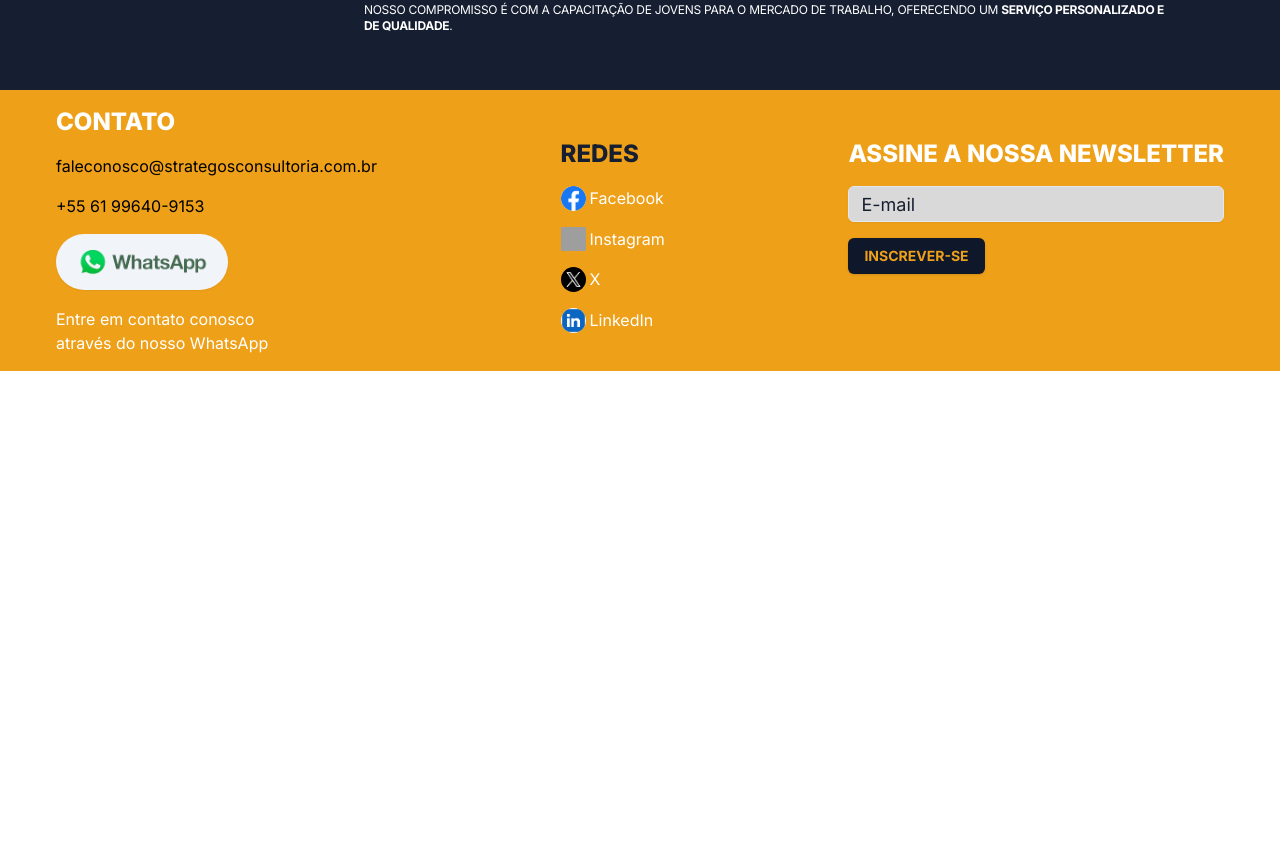
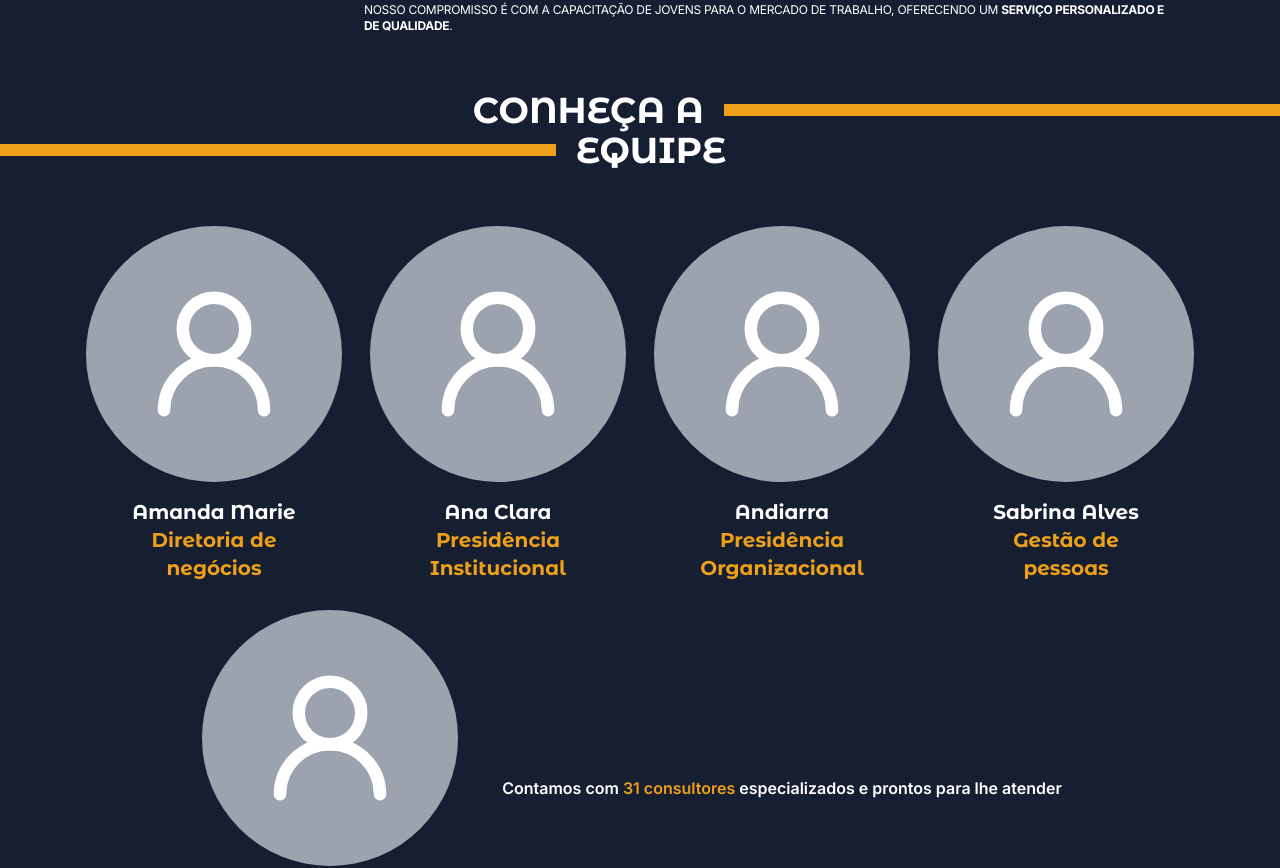
Before and after one commit to LucasVitorVD/stratego-website, a Next.js app: page /sobre in a window 1280 px wide. Shown: the part 854-1722 px from the top of the page. Before the commit the page ends 1225 px from the top, so only its background shows below. Built offline with nearby package versions, Linux system fonts and the light colour scheme; grey boxes are pictures that could not be loaded.

Commit message:
feat/team section

```diff
--- a/next.config.js
+++ b/next.config.js
@@ -1,4 +1,15 @@
 /** @type {import('next').NextConfig} */
-const nextConfig = {}
+const nextConfig = {
+  images: {
+    remotePatterns: [
+      {
+        protocol: 'https',
+        hostname: 'placehold.co',
+        port: '',
+        pathname: '/600x400.png',
+      },
+    ],
+  },
+}
 
 module.exports = nextConfig
--- a/src/app/globals.css
+++ b/src/app/globals.css
@@ -87,7 +87,7 @@
   }
 
   .heroText {
-    @apply text-2xl md:text-4xl font-extralight text-primary-textPrimary
+    @apply text-4xl md:text-3xl lg:text-4xl font-extralight text-primary-textPrimary
   }
 
   .title {
--- a/src/app/page.tsx
+++ b/src/app/page.tsx
@@ -7,9 +7,9 @@ export default function Home() {
   return (
     <div>
       <Hero imageSrc="/images/congresso-brasil.jpg" footer>
-        <div className="flex flex-col flex-1 items-center justify-center gap-9 md:flex-row lg:gap-28">
+        <div className="flex flex-col flex-1 items-start justify-center gap-36 md:flex-row md:items-center lg:gap-28">
           <p className="heroText">
-            <span className="border-b-2">Consultoria</span> Política
+            <span className="border-b-2 block md:inline">Consultoria</span> Política
           </p>
           <p className="heroText">
             Melhor E.J de ciência
--- a/src/app/sobre/page.tsx
+++ b/src/app/sobre/page.tsx
@@ -1,6 +1,6 @@
 import Hero from "@/components/section/Hero";
 import Info from "@/components/section/Info";
-import Image from "next/image";
+import Team from "@/components/section/Team";
 
 export default function About() {
   return (
@@ -13,6 +13,7 @@ export default function About() {
         </div>
       </Hero>
       <Info />
+      <Team />
     </div>
   );
 }
--- /dev/null
+++ b/src/components/card/EmployeeCard.tsx
@@ -0,0 +1,20 @@
+import { UserRound } from "lucide-react";
+
+interface Props {
+  name: string,
+  activity: string
+}
+
+export default function EmployeeCard({ name, activity }: Props) {
+  return (
+    <div className="flex flex-col items-center gap-4">
+      <div className="flex items-center justify-center h-64 w-64 rounded-full bg-gray-400">
+        <UserRound size={150} />
+      </div>
+      <div className="text-center text-xl font-bold font-montserrat_alt">
+        <p>{name}</p>
+        <p className="text-highlightYellow w-[196px]">{activity}</p>
+      </div>
+    </div>
+  );
+}
--- a/src/components/header/Header.tsx
+++ b/src/components/header/Header.tsx
@@ -1,31 +1,13 @@
 import Image from "next/image";
-import {
-  Sheet,
-  SheetContent,
-  SheetHeader,
-  SheetTrigger,
-} from "@/components/ui/sheet";
-import { Menu } from "lucide-react";
 import Nav from "./Nav";
+import Mobile from "./Mobile";
 
 export default function Header() {
   return (
     <header className="bg-black bg-opacity-25 fixed top-0 z-30 w-full py-2">
       <div className="flex items-center justify-between gap-4 px-6 md:hidden">
-        <Image src="/images/logo1.png" width={35} height={35} alt="Logo" />
-        <Sheet>
-          <SheetTrigger>
-            <Menu
-              size={30}
-              className="text-highlightYellow md:hidden"
-            />
-          </SheetTrigger>
-          <SheetContent className="bg-primary-darkBlue">
-            <SheetHeader>
-              <Nav />
-            </SheetHeader>
-          </SheetContent>
-        </Sheet>
+        <Image src="/images/logo1.png" width={35} height={35} alt="Logo" className="mx-auto md:mx-0" />
+        <Mobile />
       </div>
       <div className="hidden md:block">
         <Nav />
--- /dev/null
+++ b/src/components/header/Mobile.tsx
@@ -0,0 +1,28 @@
+"use client"
+
+import {
+  Sheet,
+  SheetContent,
+  SheetHeader,
+  SheetTrigger,
+} from "@/components/ui/sheet";
+import { Menu } from "lucide-react";
+import Nav from "./Nav";
+import { useState } from "react";
+
+export default function Mobile() {
+  const [openModal, setOpenModal] = useState(false)
+
+  return (
+    <Sheet open={openModal} onOpenChange={setOpenModal}>
+      <SheetTrigger>
+        <Menu size={30} className="text-highlightYellow md:hidden" />
+      </SheetTrigger>
+      <SheetContent className="bg-primary-darkBlue">
+        <SheetHeader>
+          <Nav setOpenModal={setOpenModal} />
+        </SheetHeader>
+      </SheetContent>
+    </Sheet>
+  );
+}
--- a/src/components/header/Nav.tsx
+++ b/src/components/header/Nav.tsx
@@ -1,25 +1,78 @@
+"use client"
+
 import Image from "next/image";
 import Link from "next/link";
+import { tv } from "tailwind-variants";
+import { twMerge } from "tailwind-merge";
 
-export default function Nav() {
+interface Props {
+  setOpenModal?: React.Dispatch<boolean>
+}
+
+const linkVariants = tv({
+  base: "nav text-primary-textPrimary text-lg font-bold",
+  variants: {
+    variant: {
+      default: "nav text-primary-textPrimary text-lg font-bold",
+      logo: "hidden md:block",
+      highlighted: "nav text-highlightYellow text-lg font-bold",
+    },
+  },
+  defaultVariants: {
+    variant: "default",
+  },
+});
+
+interface LinkProps {
+  href: string,
+  content: string | React.ReactNode,
+  variant: "default" | "logo" | "highlighted" | undefined,
+}
+
+const links: LinkProps[] = [
+  {
+    href: "/",
+    content: "INÍCIO",
+    variant: "default",
+  },
+  {
+    href: "/sobre",
+    content: "QUEM SOMOS",
+    variant: "default",
+  },
+  {
+    href: "/",
+    content: (
+      <Image src="/images/logo1.png" width={35} height={35} alt="Logo" />
+    ),
+    variant: "logo",
+  },
+  {
+    href: "/blog",
+    content: "ACESSE O BLOG",
+    variant: "highlighted",
+  },
+  {
+    href: "/contato",
+    content: "FALE CONOSCO",
+    variant: "highlighted",
+  },
+];
+
+export default function Nav({ setOpenModal }: Props) {
   return (
     <nav className="w-full mt-10 md:mt-0 md:px-10">
       <div className="flex flex-col gap-4 md:flex-row md:items-center md:justify-around md:gap-0">
-        <Link href="/" className="nav text-primary-textPrimary text-lg font-bold">
-          INÍCIO
-        </Link>
-        <Link href="/sobre" className="nav text-primary-textPrimary text-lg font-bold">
-          QUEM SOMOS
-        </Link>
-        <Link href="/" className="hidden md:block">
-          <Image src="/images/logo1.png" width={35} height={35} alt="Logo" />
-        </Link>
-        <a href="#" className="nav text-highlightYellow text-lg font-bold">
-          ACESSE O BLOG
-        </a>
-        <a href="#" className="nav text-highlightYellow text-lg font-bold">
-          FALE CONOSCO
-        </a>
+        {links.map((link, i) => (
+          <Link
+            key={i}
+            href={link.href}
+            className={twMerge(linkVariants({ variant: link.variant }))}
+            onClick={() => setOpenModal!(false)}
+          >
+            {link.content}
+          </Link>
+        ))}
       </div>
     </nav>
   );
--- /dev/null
+++ b/src/components/section/Team.tsx
@@ -0,0 +1,57 @@
+import { UserRound } from "lucide-react";
+import EmployeeCard from "../card/EmployeeCard";
+
+const employees = [
+  {
+    name: "Amanda Marie",
+    activity: "Diretoria de negócios",
+  },
+  {
+    name: "Ana Clara",
+    activity: "Presidência Institucional",
+  },
+  {
+    name: "Andiarra",
+    activity: "Presidência Organizacional",
+  },
+  {
+    name: "Sabrina Alves",
+    activity: "Gestão de pessoas",
+  },
+  {
+    name: "Caio Rezenda",
+    activity: "Diretoria de projetos",
+  },
+];
+
+export default function Team() {
+  return (
+    <section className="flex flex-col gap-4">
+      <div className="flex flex-col items-center font-montserrat_alt text-4xl font-bold">
+        <div className="flex items-center lg:w-full lg:gap-5 lg:after:content-[''] lg:after:inline-block lg:after:h-3 lg:after:flex-grow lg:after:bg-highlightYellow">
+          <h3 className="lg:w-[55vw] lg:text-end">CONHEÇA A</h3>
+        </div>
+
+        <div className="flex items-center lg:w-full lg:gap-5 lg:before:content-[''] lg:before:h-3 lg:before:flex-grow lg:before:bg-highlightYellow">
+          <h3 className="lg:w-[55vw]">EQUIPE</h3>
+        </div>
+      </div>
+
+      <div className="flex items-center justify-center flex-wrap gap-7 py-10">
+        {employees.map((employee, i) => (
+          <EmployeeCard
+            key={i}
+            name={employee.name}
+            activity={employee.activity}
+          />
+        ))}
+
+        <p className="text-base font-semibold px-4 text-pretty">
+          Contamos com{" "}
+          <span className="text-highlightYellow">31 consultores</span>{" "}
+          especializados e prontos para lhe atender
+        </p>
+      </div>
+    </section>
+  );
+}
```
